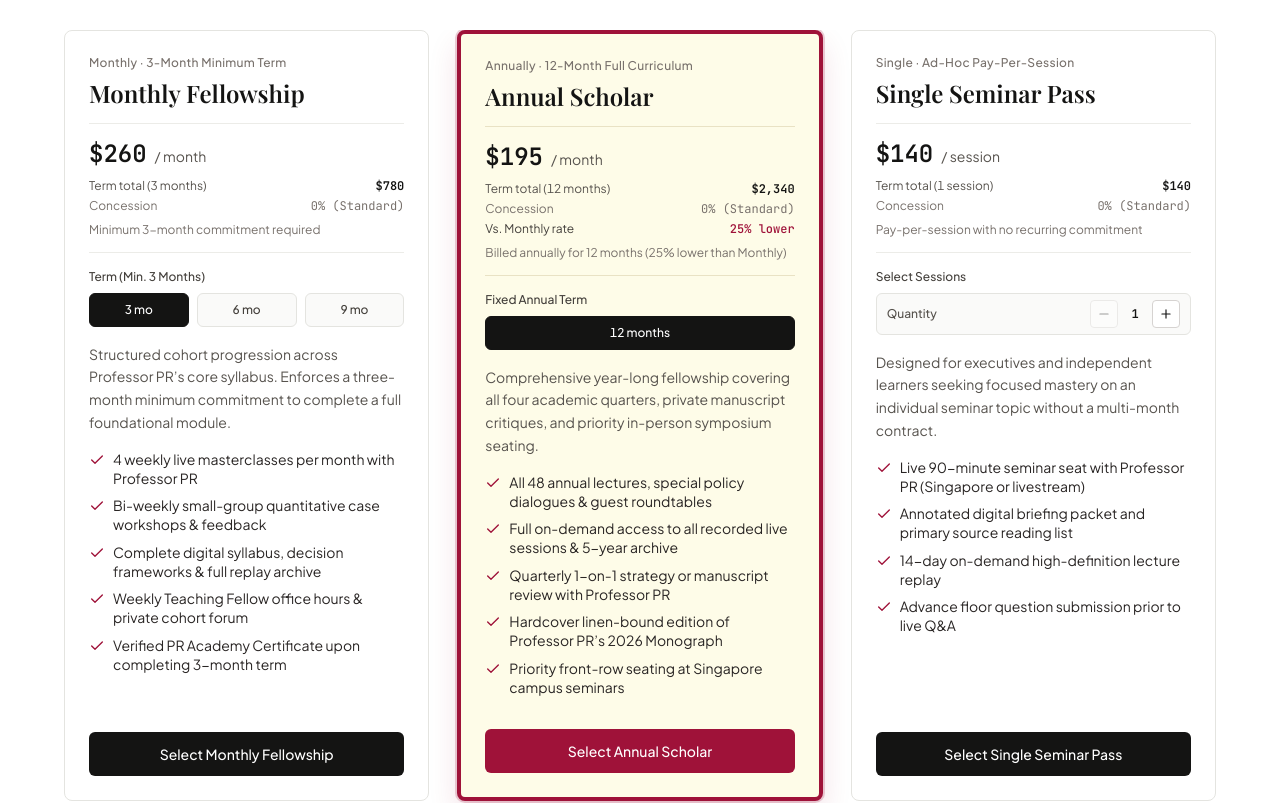
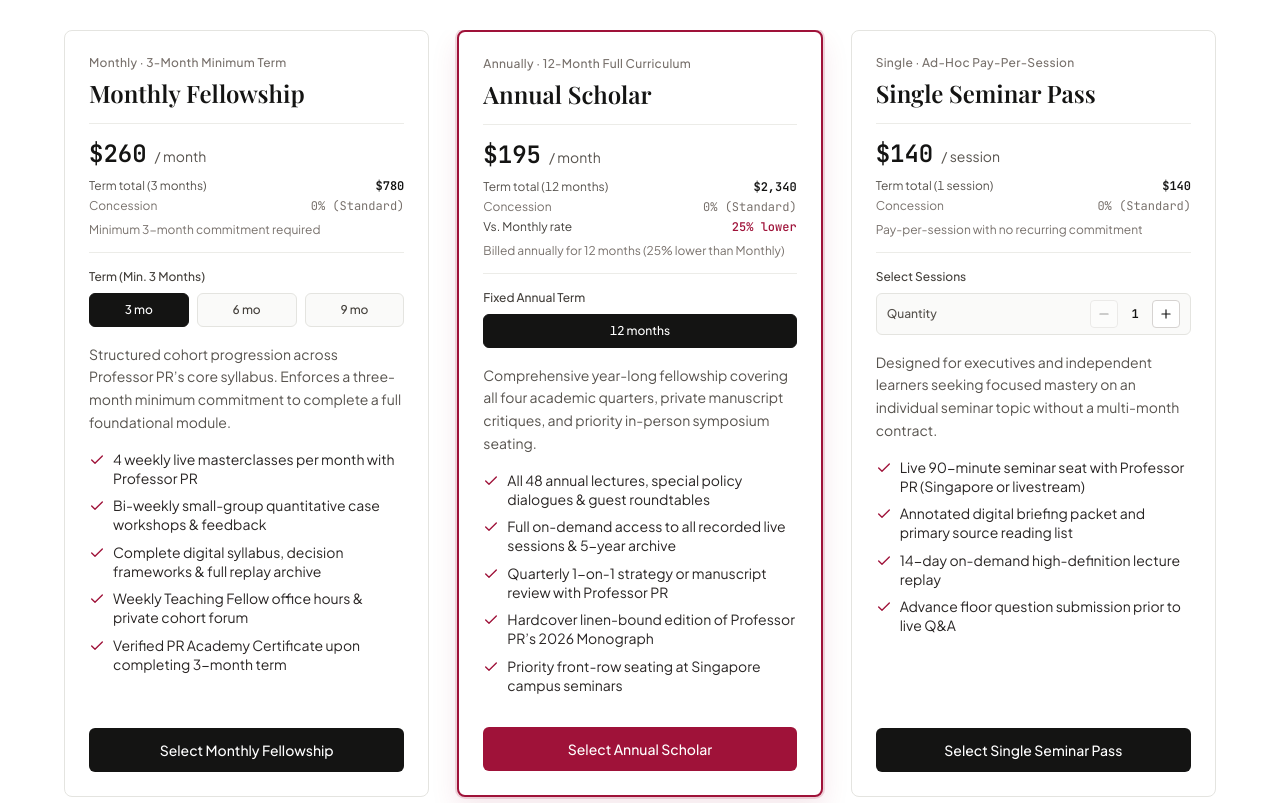
Before and after one commit to hosooying/ABtestPRacademy, a React (Vite) app: page / in a window 1280 px wide. Shown: the part 968-1771 px from the top of the page. Built offline with nearby package versions, Linux system fonts and the light colour scheme; a web font is replaced by a local one.

Commit message:
Revert to original payment interface (white card, thin border, auto-open bag) while keeping pt.ts A/B test

```diff
--- a/src/App.tsx
+++ b/src/App.tsx
@@ -115,6 +115,7 @@ export default function App() {
     setHighlightedPlanId(plan.id);
     setSelectedUnitsByPlan((prev) => ({ ...prev, [plan.id]: units }));
     setBagPlanId(plan.id);
+    setDrawerOpen(true);
   };
 
   const activeBagPlan = plans.find((p) => p.id === bagPlanId) || null;
@@ -342,10 +343,8 @@ export default function App() {
                       }
                       onSelectPlan={handleSelectPlan}
                       onHighlightPlan={() => setHighlightedPlanId(plan.id)}
-                      onOpenBag={() => setDrawerOpen(true)}
                       discountRate={activeDiscountRate}
                       isSelected={highlightedPlanId === plan.id}
-                      isInBag={bagPlanId === plan.id}
                       showBestValue={abVariant === 'B'}
                     />
                   ))}
--- a/src/components/SubscriptionCard.tsx
+++ b/src/components/SubscriptionCard.tsx
@@ -8,10 +8,8 @@ interface SubscriptionCardProps {
   onChangeUnits: (units: number) => void;
   onSelectPlan: (plan: SubscriptionPlan, units: number) => void;
   onHighlightPlan: () => void;
-  onOpenBag: () => void;
   discountRate: number;
   isSelected?: boolean;
-  isInBag?: boolean;
   showBestValue?: boolean;
 }
 
@@ -21,10 +19,8 @@ export function SubscriptionCard({
   onChangeUnits,
   onSelectPlan,
   onHighlightPlan,
-  onOpenBag,
   discountRate,
   isSelected = false,
-  isInBag = false,
   showBestValue = false,
 }: SubscriptionCardProps) {
   const standardTotal = plan.unitPrice * selectedUnits;
@@ -42,10 +38,10 @@ export function SubscriptionCard({
   return (
     <article
       onClick={onHighlightPlan}
-      className={`flex flex-col overflow-hidden rounded-lg transition-all duration-200 hover:-translate-y-0.5 cursor-pointer ${
+      className={`flex flex-col overflow-hidden rounded-lg bg-white transition-all duration-200 hover:-translate-y-0.5 cursor-pointer ${
         isSelected
-          ? 'border-[4px] border-[#9F1239] bg-[#FEFCE8] ring-2 ring-[#9F1239]/20 shadow-[0_14px_30px_rgba(159,18,57,0.12)]'
-          : 'border border-[#E4E4E0] bg-white hover:border-[#A8A29E]'
+          ? 'border-2 border-[#9F1239] ring-2 ring-[#9F1239]/15 shadow-[0_12px_28px_rgba(159,18,57,0.10)]'
+          : 'border border-[#E4E4E0] hover:border-[#A8A29E]'
       }`}
     >
       {showBestValue && plan.id === 'annual' && (
@@ -65,11 +61,7 @@ export function SubscriptionCard({
         </h3>
 
         {/* Pricing Block with Dynamic Percentage Savings */}
-        <div
-          className={`mt-3.5 border-y py-3.5 ${
-            isSelected ? 'border-[#E9E2C4]' : 'border-[#ECECE8]'
-          }`}
-        >
+        <div className="mt-3.5 border-y border-[#ECECE8] py-3.5">
           <div className="flex flex-wrap items-baseline gap-x-2 gap-y-0.5">
             <span className="font-mono text-xl lg:text-2xl font-semibold text-[#141413] tabular-nums">
               {formatSGD(discountedUnitPrice)}
@@ -132,13 +124,7 @@ export function SubscriptionCard({
 
           {plan.billingBasis === 'ad-hoc' ? (
             /* Quantity Stepper for Single Seminar Pass */
-            <div
-              className={`flex items-center justify-between rounded-md border px-2.5 py-1.5 ${
-                isSelected
-                  ? 'border-[#E6DFC0] bg-white/90'
-                  : 'border-[#E4E4E0] bg-[#FAFAF9]'
-              }`}
-            >
+            <div className="flex items-center justify-between rounded-md border border-[#E4E4E0] bg-[#FAFAF9] px-2.5 py-1.5">
               <span className="text-[11px] lg:text-xs font-medium text-[#57534E]">
                 Quantity
               </span>
@@ -194,9 +180,7 @@ export function SubscriptionCard({
                     className={`rounded-md border px-2 py-2 text-[11px] lg:text-xs font-medium transition-colors cursor-pointer whitespace-nowrap truncate tabular-nums ${
                       active
                         ? 'border-[#141413] bg-[#141413] text-white'
-                        : isSelected
-                          ? 'border-[#E6DFC0] bg-white/90 text-[#44403C] hover:border-[#A8A29E]'
-                          : 'border-[#E4E4E0] bg-[#FAFAF9] text-[#44403C] hover:border-[#A8A29E]'
+                        : 'border-[#E4E4E0] bg-[#FAFAF9] text-[#44403C] hover:border-[#A8A29E]'
                     }`}
                   >
                     {unit} mo
@@ -230,37 +214,14 @@ export function SubscriptionCard({
               onHighlightPlan();
               onSelectPlan(plan, selectedUnits);
             }}
-            className={`inline-flex w-full items-center justify-center gap-1.5 rounded-md px-3 lg:px-5 py-3 text-xs lg:text-sm font-medium transition-colors cursor-pointer whitespace-nowrap truncate focus-visible:outline-2 focus-visible:outline-offset-2 focus-visible:outline-[#9F1239] ${
-              isInBag
-                ? 'bg-[#15803D] text-white hover:bg-[#166534]'
-                : isSelected
-                  ? 'bg-[#9F1239] text-white hover:bg-[#881337]'
-                  : 'bg-[#141413] text-white hover:bg-[#292524]'
+            className={`w-full rounded-md px-3 lg:px-5 py-3 text-xs lg:text-sm font-medium transition-colors cursor-pointer whitespace-nowrap truncate focus-visible:outline-2 focus-visible:outline-offset-2 focus-visible:outline-[#9F1239] ${
+              isSelected
+                ? 'bg-[#9F1239] text-white hover:bg-[#881337]'
+                : 'bg-[#141413] text-white hover:bg-[#292524]'
             }`}
           >
-            {isInBag ? (
-              <>
-                <Check className="h-4 w-4 shrink-0" aria-hidden="true" />
-                <span className="truncate">Added to Bag · {plan.name}</span>
-              </>
-            ) : (
-              `Select ${plan.name}`
-            )}
+            Select {plan.name}
           </button>
-          {isInBag && (
-            <div className="mt-2 text-center">
-              <button
-                type="button"
-                onClick={(e) => {
-                  e.stopPropagation();
-                  onOpenBag();
-                }}
-                className="text-xs font-medium text-[#9F1239] underline-offset-4 hover:underline cursor-pointer"
-              >
-                View Enrollment Bag →
-              </button>
-            </div>
-          )}
         </div>
       </div>
     </article>
```
